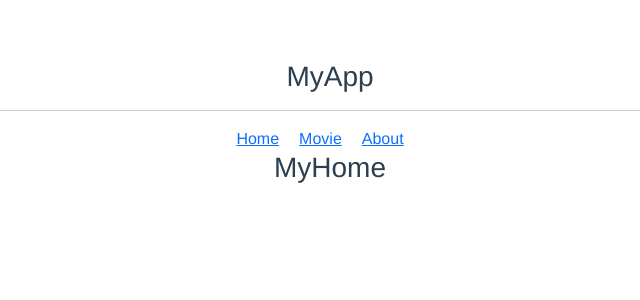
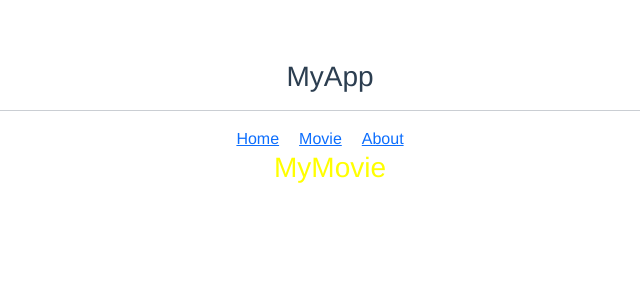
Before and after one commit to yuQ-7148/study_vue3.0, a Vue app: page /#/movie in a window 1280 px wide. Before the commit this address led to /#/home. Shown: the top 300 px of the page, without its empty margins (310-950 px from the left). Built offline with nearby package versions, Linux system fonts and the light colour scheme.

Commit message:
vue-router

```diff
--- a/package.json
+++ b/package.json
@@ -8,7 +8,8 @@
   "dependencies": {
     "axios": "^1.3.4",
     "mitt": "^3.0.0",
-    "vue": "^3.0.4"
+    "vue": "^3.0.4",
+    "vue-router": "^4.1.6"
   },
   "devDependencies": {
     "@vue/compiler-sfc": "^3.0.4",
--- /dev/null
+++ b/src/components/20.vue-router/App.vue
@@ -0,0 +1,25 @@
+<template>
+    <div>
+        <h3>MyApp</h3>
+        <hr>
+
+        <router-link to="/home">Home</router-link>
+        <router-link to="/movie">Movie</router-link>
+        <router-link to="/about">About</router-link>
+
+        <router-view></router-view>
+    </div>
+</template>
+
+<script>
+export default {
+    name: 'MyApp'
+}
+</script>
+
+<style scoped>
+a {
+    display: inline-block;
+    margin-right: 20px;
+}
+</style>
--- /dev/null
+++ b/src/components/20.vue-router/MyAbout.vue
@@ -0,0 +1,17 @@
+<template>
+    <div>
+        <h3>MyAbout</h3>
+    </div>
+</template>
+
+<script>
+export default {
+    name: 'MyAbout',
+}
+</script>
+
+<style lang="less" scoped>
+h3 {
+    color: blue;
+}
+</style>
--- /dev/null
+++ b/src/components/20.vue-router/MyHome.vue
@@ -0,0 +1,17 @@
+<template>
+    <div>
+       <h3>MyHome</h3>
+    </div>
+</template>
+
+<script>
+export default {
+    name: 'MyHome',
+}
+</script>
+
+<style lang="less" scoped>
+h3{
+    color: red;
+}
+</style>
--- /dev/null
+++ b/src/components/20.vue-router/MyMovie.vue
@@ -0,0 +1,17 @@
+<template>
+    <div>
+       <h3>MyMovie</h3>
+    </div>
+</template>
+
+<script>
+export default {
+    name: 'MyMovie',
+}
+</script>
+
+<style lang="less" scoped>
+h3{
+    color: yellow;
+}
+</style>
--- /dev/null
+++ b/src/components/20.vue-router/router.js
@@ -0,0 +1,17 @@
+import { createRouter, createWebHashHistory } from 'vue-router'
+
+import MyHome from './MyHome.vue'
+import MyMovie from './MyMovie.vue'
+import MyAbout from './MyAbout.vue'
+
+const router = createRouter({
+    history: createWebHashHistory(),
+    routes: [
+        { path: '/', redirect: '/home' },
+        { path: '/home', component: MyHome },
+        { path: '/movie', component: MyMovie },
+        { path: '/about', component: MyAbout },
+    ]
+})
+
+export default router
```
Also changed, not shown: src/main.js (+9 -7 lines), 1 other file (tests, documents, lock files or other folders).
